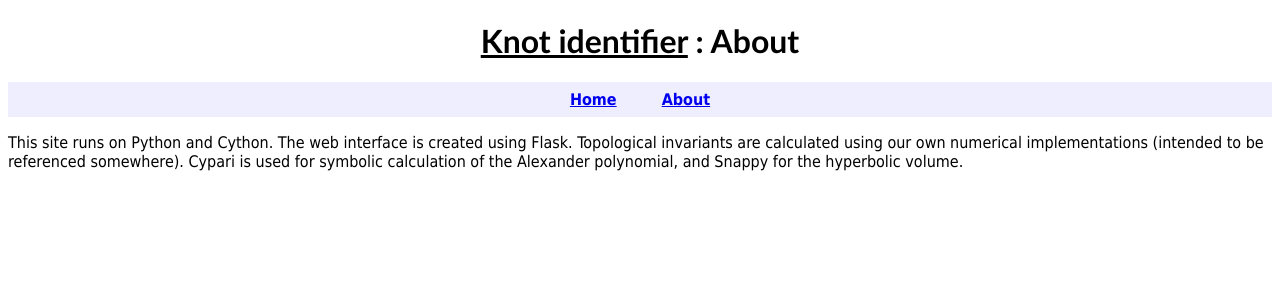
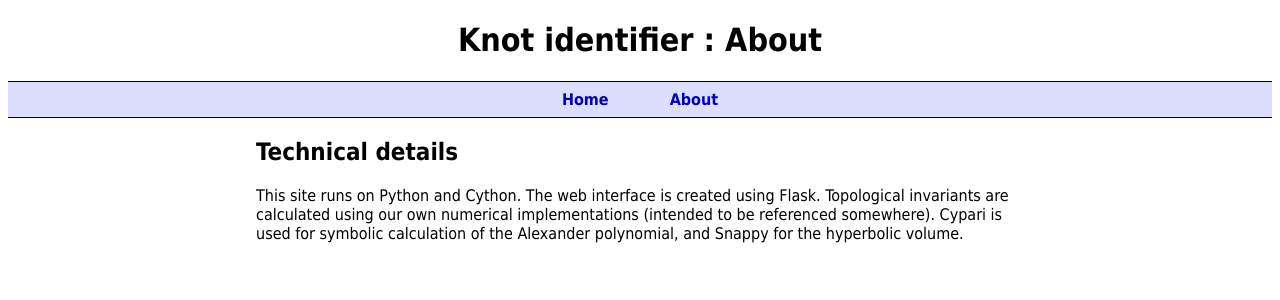
Before and after one commit to SPOCKnots/KnotID, a Flask app: page /about in a window 1280 px wide. Shown: the top 300 px of the page. Run offline with Flask 2, Linux system fonts and the light colour scheme.

Commit message:
Added more styling

```diff
--- a/static/style.css
+++ b/static/style.css
@@ -6,7 +6,7 @@ body {
 
 h1 {
     text-align: center;
-    font-family: Calibri;
+    /* font-family: Calibri; */
 }
 
 canvas {
@@ -53,10 +53,13 @@ div.scroll {
     height: 35px;
     margin: 0 auto;
     text-align: center;
-    background-color: #eeeeff;
+    background-color: #ddddff;
     /* border-radius: 8px; */
     font-size: 16px;
     font-weight: bold;
+    border-top-style: solid;
+    border-bottom-style: solid;
+    border-width: 1px;
 }
 
 #menu ul {
@@ -70,7 +73,30 @@ div.scroll {
     padding: 20px;
 }
 
+#menu a {
+    text-decoration: none;
+    color: #0000bb;
+    padding: 8px;
+}
+
+#menu a:hover {
+    background-color: #eeeeff;
+}
+
+/* #menu a:after { */
+/*     content: ""; */
+/*     padding: 20px; */
+/*     /\* position: absolute; *\/ */
+/*     left: -10px; */
+/*     top: -10px; */
+/* } */
+
 #header_title a {
     color: black;
-    text_decoration: none;
+    text-decoration: none;
 }
+
+#centred_body {
+    width: 768px;
+    margin: 0 auto;
+}
--- a/templates/about.html
+++ b/templates/about.html
@@ -1,14 +1,11 @@
-{% extends "base.html" %}
+{% extends "body_center.html" %}
 
 {% block title %}
 About - Knot identifier
 {% endblock %}
 
-{% block header_title %}
-: About
-{% endblock %}
-
-{% block body %}
+{% block body_centre %}
+<h2>Technical details</h2>
 <p>
 This site runs on Python and Cython. The web interface is created using Flask. Topological invariants are calculated using our own numerical implementations (intended to be referenced somewhere). Cypari is used for symbolic calculation of the Alexander polynomial, and Snappy for the hyperbolic volume.
 </p>
--- /dev/null
+++ b/templates/body_center.html
@@ -0,0 +1,12 @@
+{% extends "base.html" %}
+
+
+{% block header_title %}
+: About
+{% endblock %}
+
+{% block body %}
+<div id="centred_body">
+  {% block body_centre %}
+  {% endblock %}
+{% endblock %}
```
